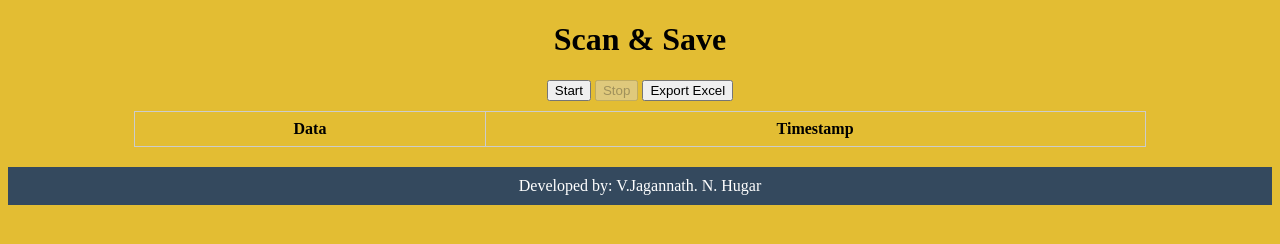
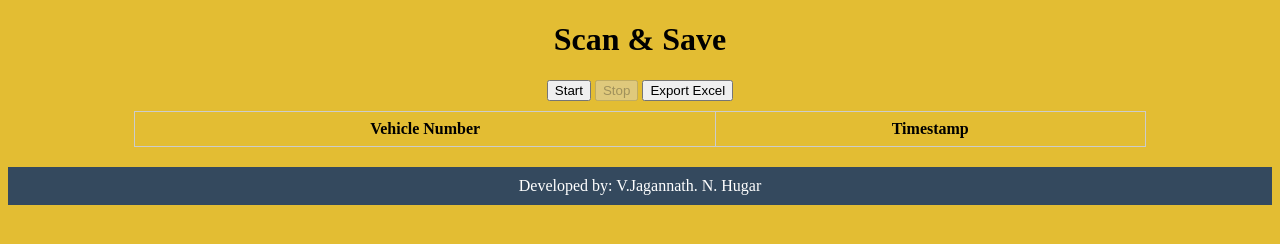
Before and after one commit to JaganNH/ScanVehicle, a plain HTML site: page index.html in a window 1280 px wide. Drawn offline with Linux system fonts and the light colour scheme.

Commit message:
Update index.html

```diff
--- a/index.html
+++ b/index.html
@@ -28,7 +28,7 @@
     <button id="export">Export Excel</button>
   </div>
   <table>
-    <thead><tr><th>Data</th><th>Timestamp</th></tr></thead>
+    <thead><tr><th>Vehicle Number </th><th>Timestamp</th></tr></thead>
     <tbody id="results"></tbody>
   </table>
 
```
